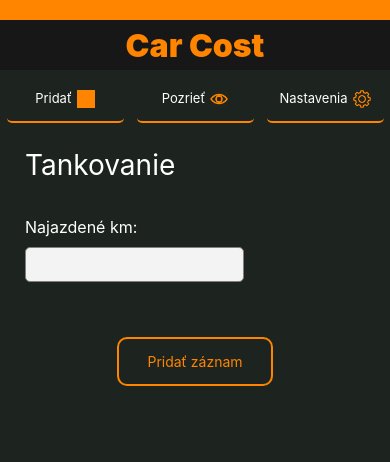
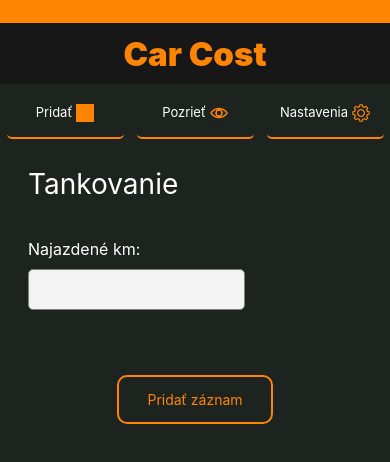
Before and after one commit to martsim6/carcost-mobile-app, a React Native app in the folder CarCostApp/: screen / in a window 390 px wide. Shown: the top 462 px of the page. Built offline with nearby package versions, Linux system fonts and the light colour scheme; grey boxes are pictures that could not be loaded.

Commit message:
proper fix

```diff
--- a/CarCostApp/components/Add.js
+++ b/CarCostApp/components/Add.js
@@ -11,7 +11,6 @@ import {
 import styles from './styles/stylesAdd';
 import moment from 'moment';
 import { DistanceStore } from './context/DistanceStore';
-import { KeyboardAwareScrollView } from 'react-native-keyboard-aware-scroll-view-fix';
 
 export default function Add() {
   //new
@@ -121,7 +120,7 @@ export default function Add() {
   return(
     <DistanceStore.Consumer>{(context) => {
       return (
-        <KeyboardAvoidingView enabled behavior="position" style={{padding: 0, marginBottom: 0}} keyboardVerticalOffset={15}>
+        <View>
           <View style={styles.content}>
             <Text style={styles.caption}>Tankovanie</Text>
             <Text style={styles.using}>Najazdené km:</Text>
@@ -194,7 +193,7 @@ export default function Add() {
                     saveAll();
                   }
                 } else {
-                  console.log('Záznam nebolo možné pridať kvôli nesprávne zadaným hodnotám. Prosím, opravte hodnoty a skúste to znova.');
+                  alert('Záznam nebolo možné pridať kvôli nesprávne zadaným hodnotám. Prosím, opravte hodnoty a skúste to znova.');
                 }
               }}
               style={styles.confirmButton}
@@ -202,7 +201,7 @@ export default function Add() {
               <Text style={styles.confirmButtonText}> Pridať záznam </Text>
             </TouchableOpacity>
           </View>
-        </KeyboardAvoidingView>
+        </View>
       )
     }}</DistanceStore.Consumer>
   );
--- a/CarCostApp/components/Settings.js
+++ b/CarCostApp/components/Settings.js
@@ -10,12 +10,13 @@ import styles from './styles/styleSettings';
 
 export default function Settings() {
   const [showInfo, setShowInfo] = React.useState(false);
+
   const clearAsyncStorage = async() => {
     AsyncStorage.clear();
   }
 	return(
     <View>
-      {!showInfo &&
+      {showInfo === false &&
         <View style={styles.content}>
           <TouchableOpacity
             onPress={() => {
@@ -62,18 +63,18 @@ export default function Settings() {
           </View>
         </View>
       }
-      {showInfo &&
+      {showInfo === true &&
         <View style={styles.content}>
-          <Text style={styles.infoText}> Informácie </Text>
-          <Text style={styles.text}>
-            <p>Táto aplikácia slúži na ukladanie údajov o tankovaní a najazdených kilometroch.</p>
-            <p>Najlepšie fungovanie aplikácie je zaručené len v prípade, že záznamy pridávate zakaždým,
-            ako zrealuzujete tankovanie.</p>
-            <p>Aktuálna spotreba je vypočítavaná na základe naposledy prejdených kilometrov a momentálne natankovanej ceny.</p>
-            Z týchto hodnôt však nie je možné zaručiť presnú spotrebu, tá je len orientačná.
-            <p>Najpresnejší výsledok spotreby dosiahnete jedine v prípade, že tankujete vždy na plnú nádrž.</p>
-            <p>V momentálnej verzii je možné používať aplikáciu (ukladať záznamy) len pre jedno auto.</p>
-          </Text>
+          <Text style={styles.infoTextCon}> Informácie </Text>
+          <View>
+            <Text style={styles.textContent}>Táto aplikácia slúži na ukladanie údajov o tankovaní a najazdených kilometroch.</Text>
+            <Text style={styles.textContent}>Najlepšie fungovanie aplikácie je zaručené len v prípade, že záznamy pridávate zakaždým,
+            ako zrealuzujete tankovanie.</Text>
+            <Text style={styles.textContent}>Aktuálna spotreba je vypočítavaná na základe naposledy prejdených kilometrov a momentálne natankovanej ceny.
+            Z týchto hodnôt však nie je možné zaručiť presnú spotrebu, tá je len orientačná.</Text>
+            <Text style={styles.textContent}>Najpresnejší výsledok spotreby dosiahnete jedine v prípade, že tankujete vždy na plnú nádrž.</Text>
+            <Text style={styles.textContent}>V momentálnej verzii je možné používať aplikáciu (ukladať záznamy) len pre jedno auto.</Text>
+          </View>
           <TouchableOpacity
             onPress={() => {
               setShowInfo(false)
--- a/CarCostApp/components/styles/styleSettings.js
+++ b/CarCostApp/components/styles/styleSettings.js
@@ -22,7 +22,7 @@ export default StyleSheet.create({
   content: {
     alignItems: 'center',
     justifyContent: 'center',
-    marginTop: 40,
+    marginTop: normalize(40),
   },
   confirmButton: {
     padding: 12,
@@ -43,17 +43,17 @@ export default StyleSheet.create({
     fontSize: normalize(14),
     color: '#fff',
     textAlign: 'center',
-    marginTop: 20,
-    marginLeft: 20,
-    marginRight: 20,
+    marginTop: normalize(20),
+    marginLeft: normalize(20),
+    marginRight: normalize(20),
   },
   newSection: {
     flexDirection: "column",
     justifyContent: 'center',
-    marginTop: 40,
+    marginTop: normalize(40),
   },
   captionLanguage: {
-    fontSize: normalize(28),
+    fontSize: normalize(24),
     color: '#fff',
     marginBottom: 25,
     textAlign: 'center',
@@ -68,9 +68,9 @@ export default StyleSheet.create({
     borderColor: "#ff8400",
     borderWidth: 3,
     alignItems: 'center',
-    marginRight: 20,
-    marginLeft: 20,
-    width: '38%',
+    marginRight: normalize(20),
+    marginLeft: normalize(20),
+    width: '34%',
   },
   languageText: {
     color: '#fff',
@@ -80,6 +80,10 @@ export default StyleSheet.create({
     color: '#fff',
     fontSize: normalize(24),
   },
+  infoTextCon: {
+    color: '#ff8400',
+    fontSize: normalize(24),
+  },
   infoButton: {
     width: '40%',
     padding: 12,
@@ -87,14 +91,19 @@ export default StyleSheet.create({
     borderColor: "#ff8400",
     borderWidth: 3,
     alignItems: 'center',
-    marginTop: 20,
+    marginTop: normalize(20),
   },
   infoButtonText: {
     fontSize: normalize(18),
     color: '#fff',
   },
+  textContent: {
+    color: '#fff',
+    margin: normalize(12),
+    textAlign: 'center',
+  },
   icon: {
-    marginTop: 10,
+    marginTop: normalize(20),
     width: normalize(36),
     height: normalize(36),
     tintColor: "#ff8400",
--- a/CarCostApp/components/styles/styleShow.js
+++ b/CarCostApp/components/styles/styleShow.js
@@ -20,7 +20,7 @@ export function normalize(size) {
 
 export default StyleSheet.create({
 	contentShow: {
-    marginTop: 15,
+    marginTop: normalize(15),
   },
   chooseTabs: {
     justifyContent: 'space-around',
@@ -47,8 +47,8 @@ export default StyleSheet.create({
     color: '#ff8400',
   },
   content: {
-    marginLeft: 25,
-    marginTop: 25,
+    marginLeft: normalize(25),
+    marginTop: normalize(25),
     flexDirection: 'column',
     marginBottom: 12,
   },
@@ -56,17 +56,14 @@ export default StyleSheet.create({
     color: '#ff8400',
     fontSize: normalize(28),
     fontWeight: '400',
-    marginBottom: 40,
+    marginBottom: normalize(40),
   },
   caption: {
     color: "#fff",
     fontSize: normalize(20),
-    marginBottom: 50,
+    marginBottom: normalize(50),
   },
   data: {
     color: '#ff8400',
   },
-  confirmButtonText: {
-    color: '#ff8400',
-  },
 });
--- a/CarCostApp/components/styles/styles.js
+++ b/CarCostApp/components/styles/styles.js
@@ -6,8 +6,7 @@ const {
   height: SCREEN_HEIGHT,
 } = Dimensions.get('window');
 
-// based on iphone 5s's scale
-const scale = SCREEN_WIDTH / 320;
+const scale = SCREEN_WIDTH / 310;
 
 export function normalize(size) {
   const newSize = size * scale
@@ -25,12 +24,12 @@ export default StyleSheet.create({
   },
   statusbar: {
     backgroundColor: "#ff8400",
-    height: 20,
+    height: normalize(20),
     alignItems: 'center',
   },
   header: {
     backgroundColor: "#171717",
-    height: 50,
+    height: normalize(50),
     alignItems: 'center',
     justifyContent: 'center',
   },
@@ -53,7 +52,6 @@ export default StyleSheet.create({
     borderRadius: 5,
     borderBottomColor: "#ff8400",
     borderBottomWidth: 2,
-    // alignItems: 'center',
     width: '30%',
   },
   buttonText: {
@@ -67,9 +65,7 @@ export default StyleSheet.create({
   icons: {
     width: normalize(16),
     height: normalize(16),
-    marginLeft: 5,
+    marginLeft: normalize(5),
     tintColor: "#ff8400",
   },
-
-  // Main content
 });
--- a/CarCostApp/components/styles/stylesAdd.js
+++ b/CarCostApp/components/styles/stylesAdd.js
@@ -20,49 +20,49 @@ export function normalize(size) {
 
 export default StyleSheet.create({
 	content: {
-    marginLeft: 25,
-    marginTop: 25,
+    marginLeft: normalize(25),
+    marginTop: normalize(25),
   },
   caption: {
     color: "#fff",
     fontSize: normalize(25),
-    marginBottom: 10,
+    marginBottom: normalize(10),
     alignItems: 'center',
     justifyContent: 'center',
   },
   using: {
     color: '#fff',
     fontSize: normalize(15),
-    marginTop: 25,
+    marginTop: normalize(25),
   },
   usingInput: {
     paddingLeft: 10,
-    height: 35,
+    height: normalize(35),
     borderColor: 'gray',
     borderWidth: 1,
     width: '60%',
     borderRadius: 5,
-    marginTop: 10,
+    marginTop: normalize(10),
     backgroundColor: '#f3f3f3',
   },
   usingInputWarn: {
     paddingLeft: 10,
-    height: 35,
+    height: normalize(35),
     borderColor: 'gray',
     borderWidth: 1,
     width: '60%',
     borderRadius: 5,
-    marginTop: 10,
+    marginTop: normalize(10),
     backgroundColor: 'orange',
   },
   usingDropdown: {
-    height: 35,
+    height: normalize(35),
     paddingLeft: 10,
     borderColor: 'gray',
     borderWidth: 1,
     borderRadius: 10,
     width: '60%',
-    marginTop: 10,
+    marginTop: normalize(10),
     backgroundColor: '#f3f3f3',
   },
 
@@ -80,7 +80,7 @@ export default StyleSheet.create({
     borderWidth: 2,
     padding: 14,
     alignItems: 'center',
-    marginTop: 55,
+    marginTop: normalize(55),
   },
   confirmButtonText: {
     color: '#ff8400',
--- a/CarCostApp/package.json
+++ b/CarCostApp/package.json
@@ -14,7 +14,6 @@
     "react-dom": "~16.9.0",
     "react-native": "https://github.com/expo/react-native/archive/sdk-36.0.0.tar.gz",
     "react-native-keyboard-aware-scroll-view": "^0.9.1",
-    "react-native-keyboard-aware-scroll-view-fix": "^0.7.5",
     "react-native-sound": "^0.11.0",
     "react-native-web": "~0.11.7"
   },
```
Also changed, not shown: 1 other file (tests, documents, lock files or other folders).
